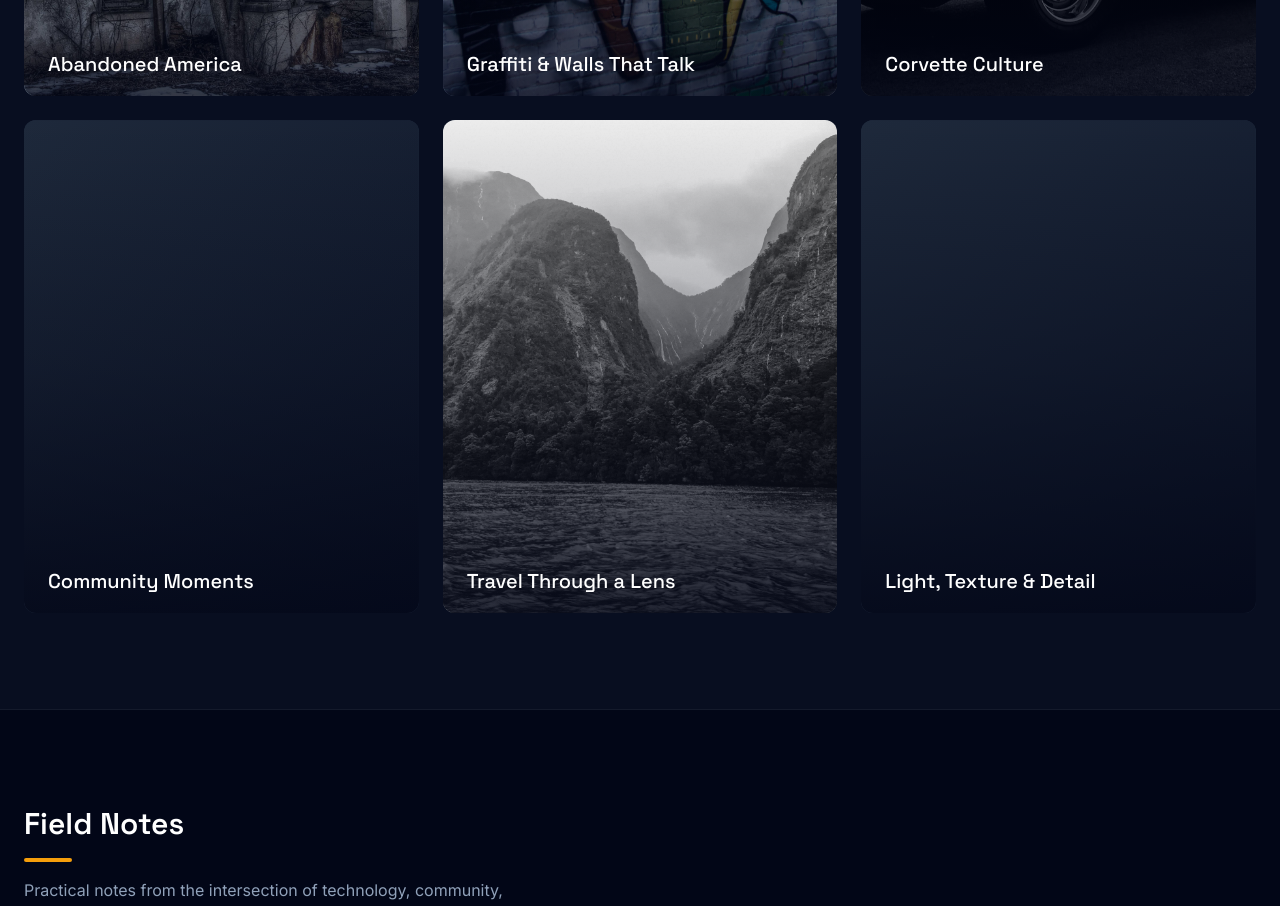
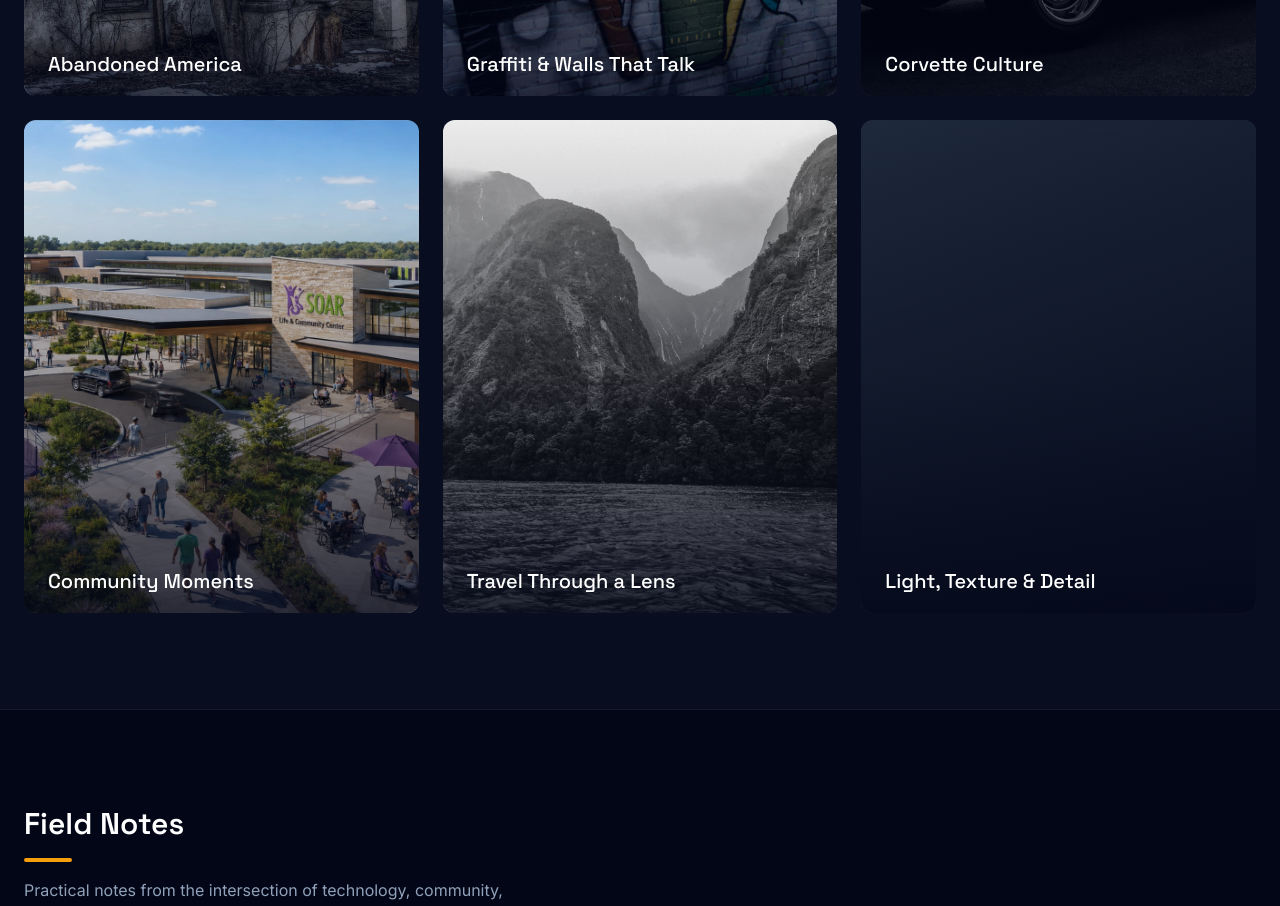
Before and after one commit to SmartReflectionsKC/jimlucke-webpage, a React (Vite) app: page / in a window 1280 px wide. Shown: the part 3280-4186 px from the top of the page. Built offline with nearby package versions, Linux system fonts and the light colour scheme.

Commit message:
feat: update community moments photography image
Replace the existing community moment image with a new version from Soar Life Center.

```diff
--- a/src/data/siteContent.ts
+++ b/src/data/siteContent.ts
@@ -97,7 +97,7 @@ export const siteData = {
     { title: "Abandoned America", image: "/images/photography/abandon-house.jpeg" },
     { title: "Graffiti & Walls That Talk", image: "/images/photography/blm-matters.jpeg" },
     { title: "Corvette Culture", image: "/images/photography/1969c3.jpeg" },
-    { title: "Community Moments", image: "/images/photography/community-moment.jpeg" },
+    { title: "Community Moments", image: "/images/photography/soarlifecentervision.jpg" },
     { title: "Travel Through a Lens", image: "/images/photography/newzeland.jpeg" },
     { title: "Light, Texture & Detail", image: "/images/photography/texture-light.jpeg" }
   ],
```
Also changed, not shown: public/images/photography/soarlifecentervision.jpg (added).
